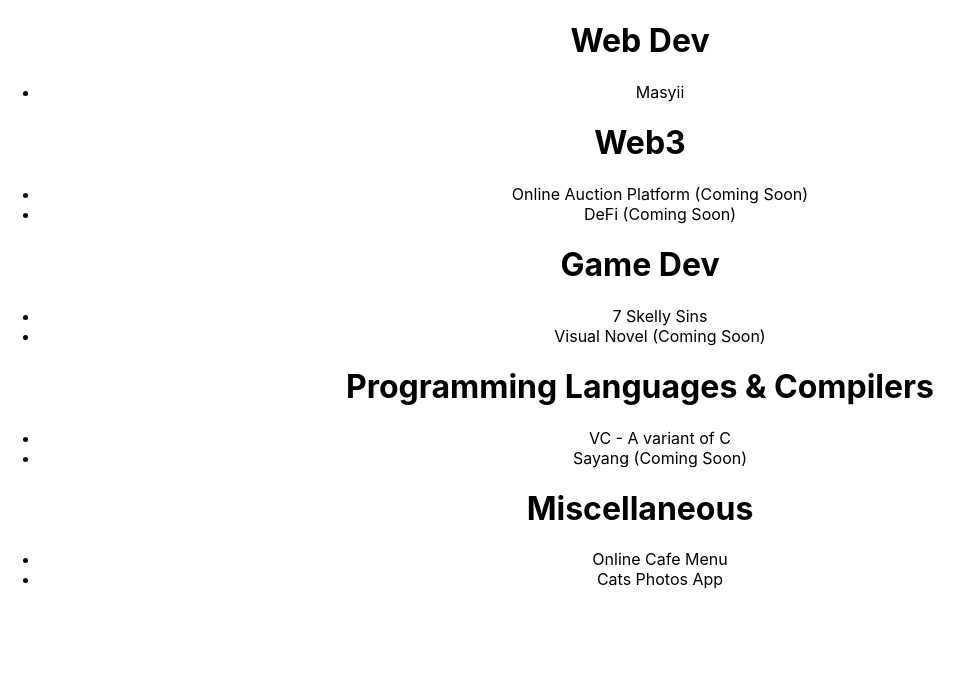
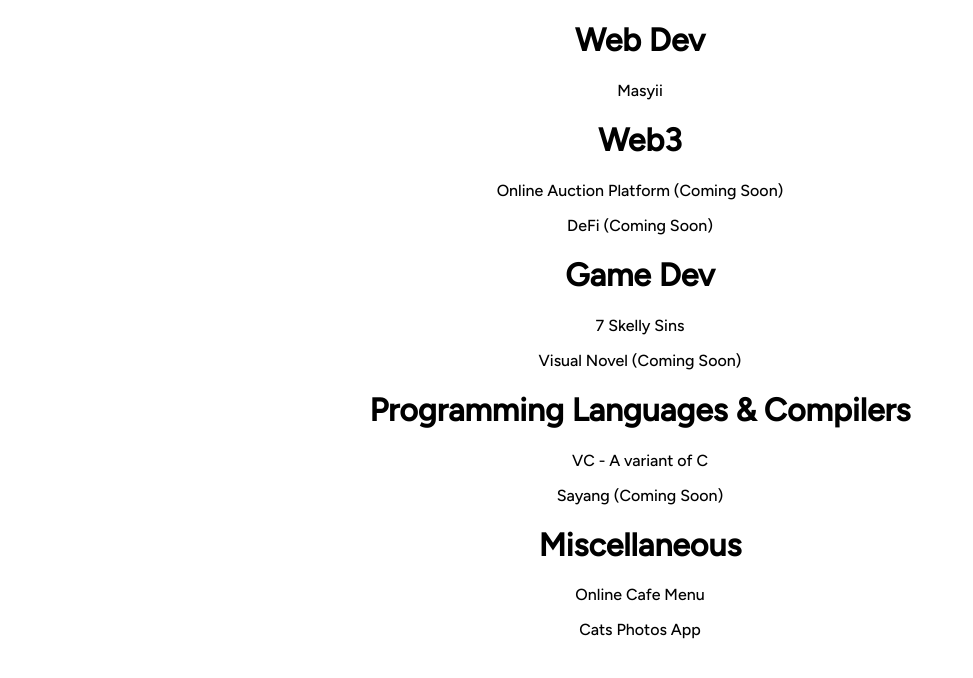
Before and after one commit to irfanzainudin/irfanzainudin.com, a React (Create React App) app: page /projects in a window 1280 px wide. Shown: the top 678 px of the page, without its empty margins (0-973 px from the left). Built offline with nearby package versions, Linux system fonts and the light colour scheme.

Commit message:
working on #1 minimalist design

```diff
--- a/src/App.css
+++ b/src/App.css
@@ -1,5 +1,9 @@
+@import url("https://fonts.googleapis.com/css2?family=Figtree:wght@500&display=swap");
+
 .App {
   text-align: center;
+  /* font-family: Cambria, Cochin, Georgia, Times, "Times New Roman", serif; */
+  font-family: "Figtree", sans-serif;
 }
 
 .App-logo {
@@ -26,13 +30,7 @@
 
 .App-link {
   color: #61dafb;
-  margin-left: 2rem;
-  margin-right: 2rem;
-}
-
-.projects-link {
-  margin-left: 2rem;
-  margin-right: 2rem;
+  margin: 0 1rem;
 }
 
 .App-link {
--- a/src/App.js
+++ b/src/App.js
@@ -1,13 +1,14 @@
-import './App.css';
 import {
   BrowserRouter,
   Routes,
   Route,
-  Link,
 } from "react-router-dom";
 
 // components
 import Main from './components/Main';
+
+// stylesheets
+import './App.css';
 
 // pages
 import Projects from './pages/Projects';
--- a/src/components/Main.js
+++ b/src/components/Main.js
@@ -15,37 +15,14 @@ function Main() {
           Irfan Zainudin
         </p>
         <span>
-          {/* <a
-            className="App-link"
-            // href="projects.irfanzainudin.com"
-            href="irfanzainudin.com"
-            target="_blank"
-            rel="noopener noreferrer"
-          > */}
           <Link className="App-link" to={'/projects'}>
             Projects
           </Link>
-          {/* </a> */}
           |
-          <a
-            className="App-link"
-            // href="projects.irfanzainudin.com"
-            href="irfanzainudin.com"
-            target="_blank"
-            rel="noopener noreferrer"
-          >
-            Download CV
-          </a>
-          |
-          <a
-            className="App-link"
-            // href="projects.irfanzainudin.com"
-            href="irfanzainudin.com"
-            target="_blank"
-            rel="noopener noreferrer"
-          >
-            Games
-          </a>
+          {/* &bull; */}
+          <Link className='App-link' to={'/projects'}>
+            CV
+          </Link>
         </span>
       </header>
     </div>
--- a/src/pages/Projects.js
+++ b/src/pages/Projects.js
@@ -5,37 +5,27 @@ function Projects() {
     <div className="Projects">
       <div className='WebDev'>
         <h1>Web Dev</h1>
-        <ul>
-          <li>Masyii</li>
-        </ul>
+        <p>Masyii</p>
       </div>
       <div className='Web3'>
         <h1>Web3</h1>
-        <ul>
-          <li>Online Auction Platform (Coming Soon)</li>
-          <li>DeFi (Coming Soon)</li>
-        </ul>
+        <p>Online Auction Platform (Coming Soon)</p>
+        <p>DeFi (Coming Soon)</p>
       </div>
       <div className='GameDev'>
         <h1>Game Dev</h1>
-        <ul>
-          <li>7 Skelly Sins</li>
-          <li>Visual Novel (Coming Soon)</li>
-        </ul>
+        <p>7 Skelly Sins</p>
+        <p>Visual Novel (Coming Soon)</p>
       </div>
       <div className='Compilers'>
         <h1>Programming Languages & Compilers</h1>
-        <ul>
-          <li>VC - A variant of C</li>
-          <li>Sayang (Coming Soon)</li>
-        </ul>
+        <p>VC - A variant of C</p>
+        <p>Sayang (Coming Soon)</p>
       </div>
       <div className='Misc.'>
         <h1>Miscellaneous</h1>
-        <ul>
-          <li>Online Cafe Menu</li>
-          <li>Cats Photos App</li>
-        </ul>
+        <p>Online Cafe Menu</p>
+        <p>Cats Photos App</p>
       </div>
     </div>
   );
```
